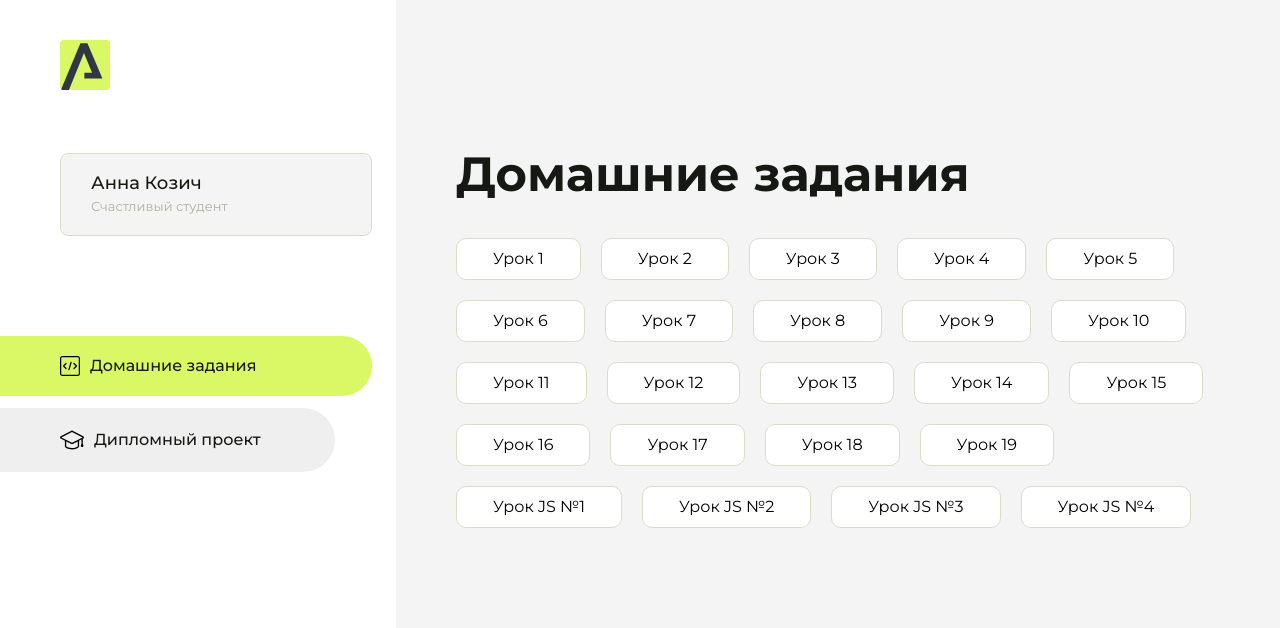
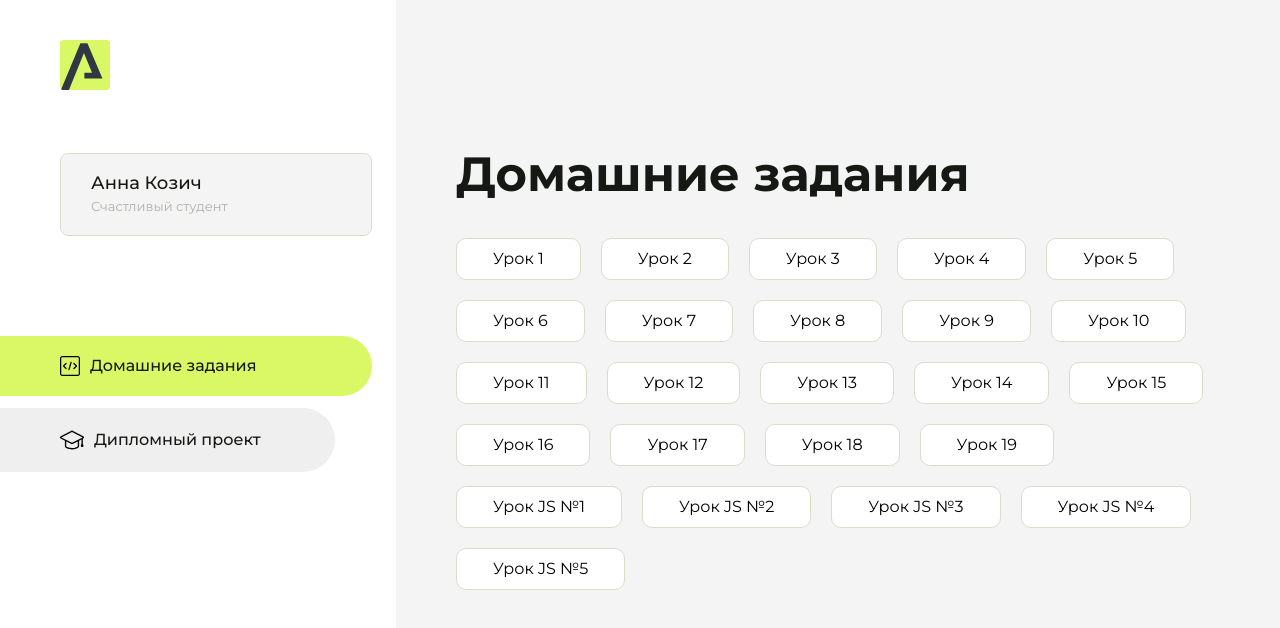
Before and after one commit to An119/homework, a plain HTML site: page index.html in a window 1280 px wide. Drawn offline with Linux system fonts and the light colour scheme.

Commit message:
Update index.html

```diff
--- a/index.html
+++ b/index.html
@@ -161,6 +161,9 @@
                     <li class="content__list-item">
                         <a href="JS4/index.html">Урок JS №4</a>
                     </li>
+                    <li class="content__list-item">
+                        <a href="JS5/index.html">Урок JS №5</a>
+                    </li>
                 </ul>
             </div>
             <div class="content__block hidden" id="diplomBlock">
```
